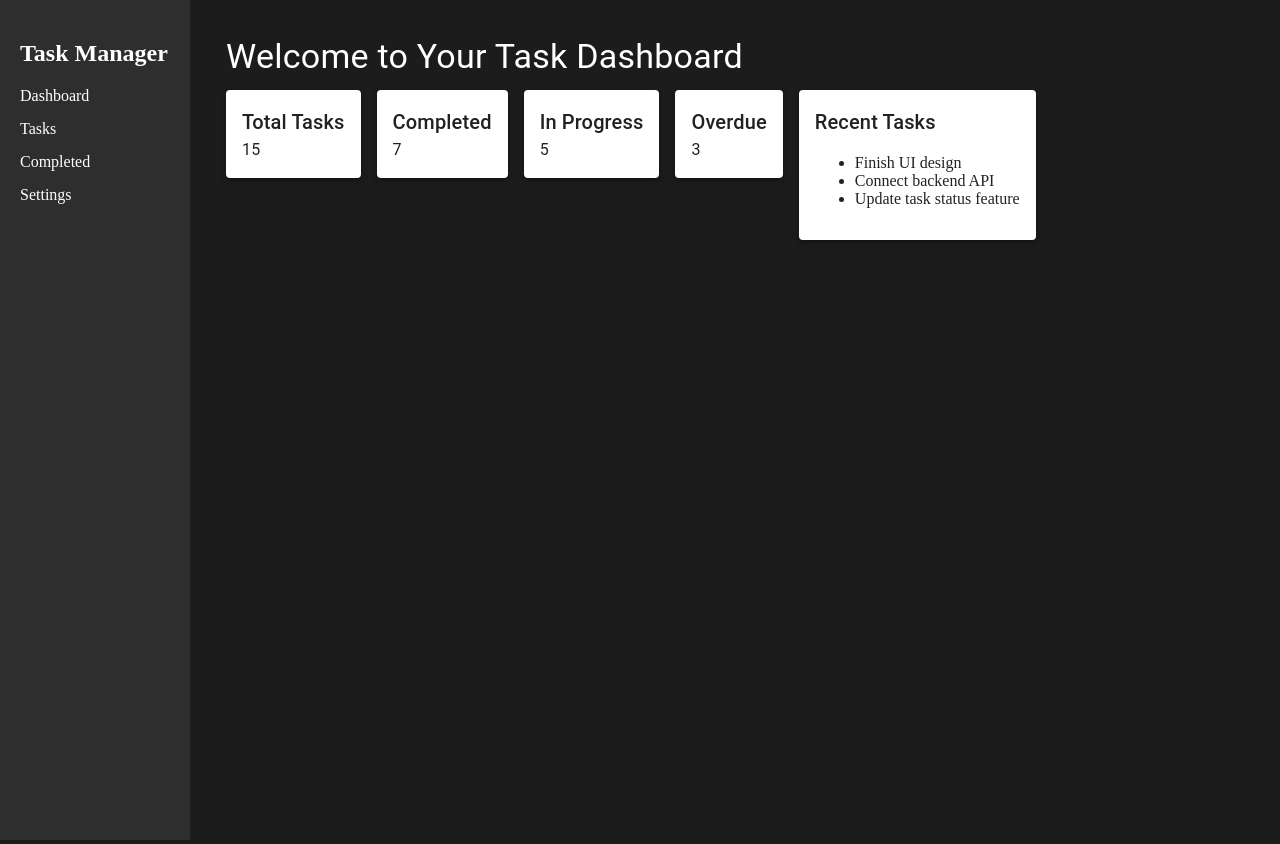
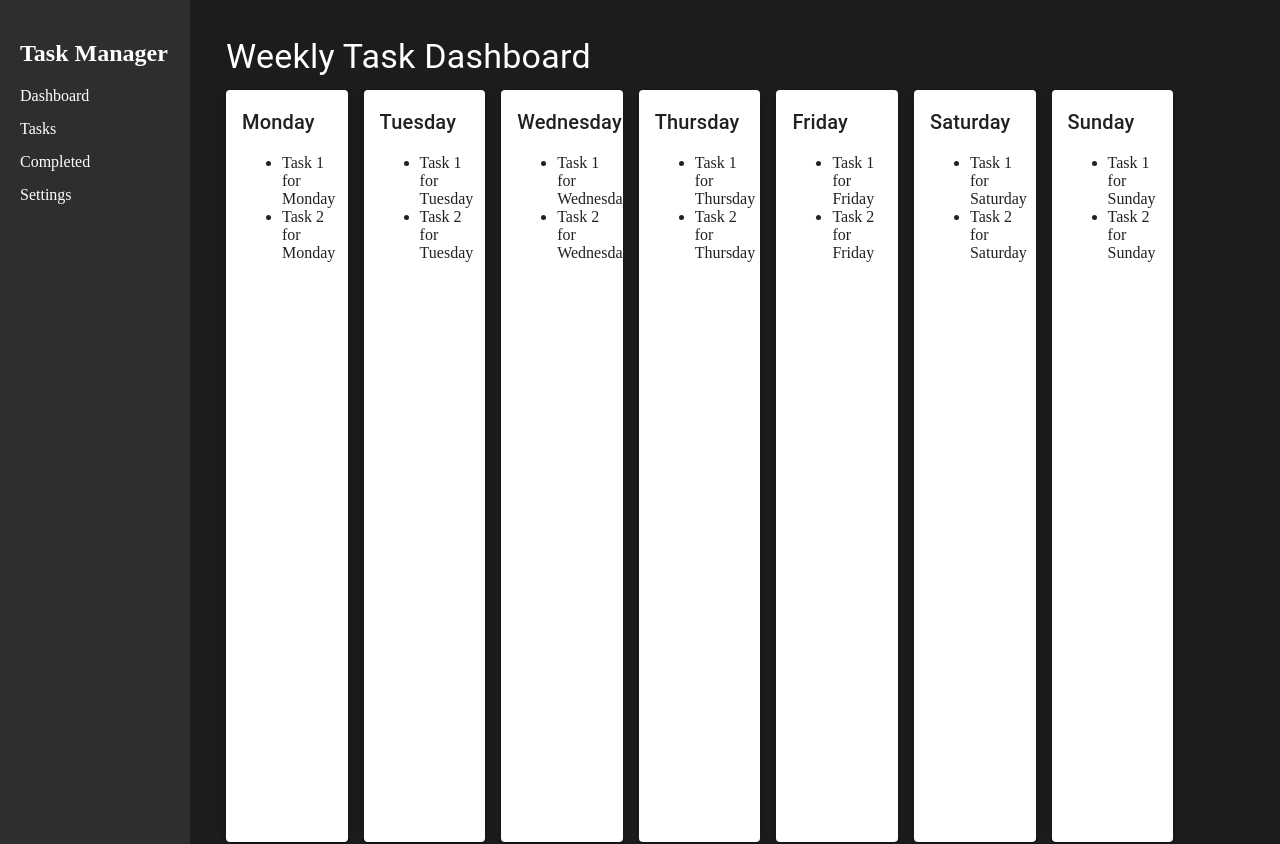
Before and after one commit to williamrl/TaskManager462, a React (Create React App) app in the folder task-manager/: page / in a window 1280 px wide. Shown: the top 844 px of the page. Built offline with nearby package versions, Linux system fonts and the light colour scheme.

Commit message:
layout week view

```diff
--- a/task-manager/src/component/Sidenav.css
+++ b/task-manager/src/component/Sidenav.css
@@ -1,6 +1,5 @@
 .side-nav {
     width: 150px;
-    height: 100vh;
     background-color: #2e2e2e;
     color: white;
     padding: 20px;
--- a/task-manager/src/pages/Dashboard.js
+++ b/task-manager/src/pages/Dashboard.js
@@ -1,50 +1,53 @@
 import React from "react";
-import { Grid, Paper, Typography, Box } from "@mui/material";
+import { Grid, Paper, Typography, Box, List, ListItem, ListItemText } from "@mui/material";
 
 function Dashboard() {
+  const daysOfWeek = ["Monday", "Tuesday", "Wednesday", "Thursday", "Friday", "Saturday", "Sunday"];
+
   return (
     <Box sx={{ flexGrow: 1, padding: 2 }}>
       <Typography variant="h4" gutterBottom>
-        Welcome to Your Task Dashboard
+        Weekly Task Dashboard
       </Typography>
 
       <Grid container spacing={2}>
-        {/* Task Summary Cards */}
-        <Grid item xs={12} sm={6} md={3}>
-          <Paper elevation={3} sx={{ padding: 2 }}>
-            <Typography variant="h6">Total Tasks</Typography>
-            <Typography>15</Typography>
-          </Paper>
-        </Grid>
-        <Grid item xs={12} sm={6} md={3}>
-          <Paper elevation={3} sx={{ padding: 2 }}>
-            <Typography variant="h6">Completed</Typography>
-            <Typography>7</Typography>
-          </Paper>
-        </Grid>
-        <Grid item xs={12} sm={6} md={3}>
-          <Paper elevation={3} sx={{ padding: 2 }}>
-            <Typography variant="h6">In Progress</Typography>
-            <Typography>5</Typography>
-          </Paper>
-        </Grid>
-        <Grid item xs={12} sm={6} md={3}>
-          <Paper elevation={3} sx={{ padding: 2 }}>
-            <Typography variant="h6">Overdue</Typography>
-            <Typography>3</Typography>
-          </Paper>
+        {/* 7-Day Week View */}
+        <Grid xs={11}>
+          <Grid container spacing={2}>
+            {daysOfWeek.map((day) => (
+              <Grid item xs={12} sm={6} md={4} key={day}>
+                <Paper elevation={3} sx={{ padding: 2, height: "90vh", width: "7vw", overflowY: "auto" }}>
+                  <Typography variant="h6" gutterBottom>
+                    {day}
+                  </Typography>
+                  {/* Placeholder for tasks */}
+                  <ul>
+                    <li>Task 1 for {day}</li>
+                    <li>Task 2 for {day}</li>
+                  </ul>
+                </Paper>
+              </Grid>
+            ))}
+          </Grid>
         </Grid>
 
-        {/* Recent Tasks Section */}
-        <Grid item xs={12}>
-          <Paper elevation={3} sx={{ padding: 2 }}>
-            <Typography variant="h6">Recent Tasks</Typography>
-            {/* Placeholder content */}
-            <ul>
-              <li>Finish UI design</li>
-              <li>Connect backend API</li>
-              <li>Update task status feature</li>
-            </ul>
+        {/* To-Do List Section */}
+        <Grid xs={1}>
+          <Paper elevation={3} sx={{ padding: 2, height: "90vh", width: "10vw", overflowY: "auto" }}>
+            <Typography variant="h6" gutterBottom>
+              To-Do List
+            </Typography>
+            <List>
+              <ListItem>
+                <ListItemText primary="Buy groceries" />
+              </ListItem>
+              <ListItem>
+                <ListItemText primary="Prepare presentation" />
+              </ListItem>
+              <ListItem>
+                <ListItemText primary="Call the client" />
+              </ListItem>
+            </List>
           </Paper>
         </Grid>
       </Grid>
```
